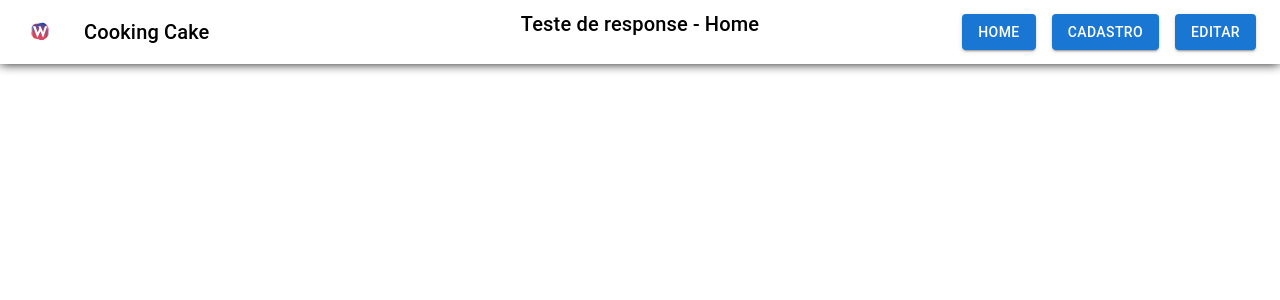
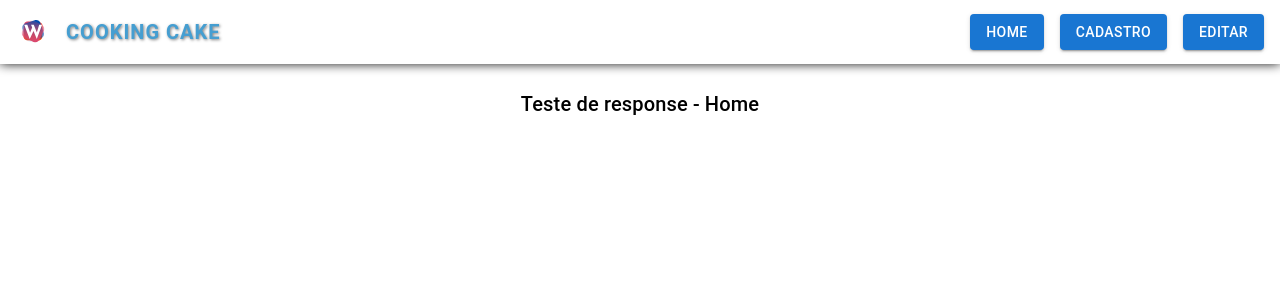
Before and after one commit to oZanella/projeto_windel_web_CRM, a React (Vite) app: page /home in a window 1280 px wide. Shown: the top 300 px of the page. Built offline with nearby package versions, Linux system fonts and the light colour scheme; no server answers.

Commit message:
Executado ajustes de styles e organização

```diff
--- a/package.json
+++ b/package.json
@@ -12,6 +12,7 @@
   "dependencies": {
     "@emotion/react": "^11.13.0",
     "@emotion/styled": "^11.13.0",
+    "@mui/icons-material": "^5.16.7",
     "@mui/material": "^5.16.7",
     "axios": "^1.7.4",
     "react": "^18.3.1",
--- a/src/App.jsx
+++ b/src/App.jsx
@@ -7,9 +7,11 @@ import './style/GlobalStyles.css'
 export function App() {
 
   return (
-    <Box>
+    <Box sx={{ p: { xs: 2, sm: 3 }, marginTop: { xs: 8, sm: 8} }}>
       <Header />
-      <Outlet />
+      <Box >
+        <Outlet />
+      </Box>
     </Box>
   );
 }
--- a/src/components/Header.jsx
+++ b/src/components/Header.jsx
@@ -1,53 +1,77 @@
+import { AppBar, Toolbar, Typography, Box, Button, IconButton, Grid } from '@mui/material';
+import Logo from '../image/LogoWindel.svg';
+import { Link } from 'react-router-dom';
 import React from 'react';
-import { AppBar, Toolbar, Typography, Box, Button, IconButton, Grid } from '@mui/material';
-import { Link } from 'react-router-dom';
-import Logo from '../image/LogoWindel.svg';
 
 export const Header = () => {
   return (
     <AppBar
       position="fixed"
       sx={{
+        width: '100%',                                                                      // Garante que o AppBar ocupe toda a largura da tela
         backgroundColor: 'var(--LigthGray)',
         boxShadow: '0px 0.01px 11px var(--secondary)',
-        width: '100%', // Garante que o AppBar ocupe toda a largura da tela
       }}
     >
       <Toolbar
         sx={{
           display: 'flex',
-          flexDirection: { xs: 'column', sm: 'row' }, // Coluna em dispositivos móveis, linha em telas maiores
+          textAlign: 'left',
           alignItems: 'center',
-          justifyContent: 'space-between', // Espaço entre logo, título e botões
-          textAlign: { xs: 'center', sm: 'left' }, // Centraliza o texto em dispositivos móveis
+          padding: { xs: '0px', sm: '0px' },                                                 // Padding constante
+          flexDirection: { xs: 'row', sm: 'row' },
+          justifyContent: { xs: 'flex-start', sm: 'space-between' },
+          height: { xs: '64px', sm: '64px' },                                                // Define a altura constante em todas as resoluções
+          minHeight: { xs: '64px', sm: '64px' },                                             // Garante a altura mínima constante
         }}
       >
-        {/* Logo da esquerda */}
+
+        {/* Logo da principal */}
         <IconButton
+          to={`/home`}
           edge="start"
+          sx={{
+            ml: { xs: 0 },
+            cursor: 'default'
+          }}
+          component={Link}
           aria-label="logo"
-          sx={{ mr: 2, mb: { xs: 2, sm: 0 } }} // Margin-bottom para dispositivos móveis
-          component={Link}
-          to={`/home`}
         >
-          <img src={Logo} alt="Logo" style={{ width: '40px', height: '40px' }} />
+          <img src={Logo} alt="Logo" style={{ width: '50px', height: '40px' }} />
         </IconButton>
 
-        {/* Título do centro */}
-        <Typography variant="h6" sx={{ flexGrow: 1, mb: { xs: 2, sm: 0 } }}>
+          {/* Titulo da pagina */}
+
+        <Typography
+          variant="h6"
+          sx={{
+            flexGrow: 1,
+            cursor: 'default',
+            display: { xs: 'none', sm: 'block' },                                           // Esconde o título em resoluções menores que 600px
+            color: 'var(--FontHeader)',
+            fontWeight: 'bold',                                                             // Deixa o texto em negrito para dar mais destaque
+            letterSpacing: '0.05em',                                                        // Espaçamento entre as letras
+            textTransform: 'uppercase',                                                     // Texto em letras maiúsculas
+            textShadow: '1px 1px 3px rgba(0,0,0,0.5)',                                      // Adiciona sombra
+            fontFamily: 'Roboto, sans-serif',                                               // Utiliza uma fonte profissional e moderna
+          }}
+        >
+
           Cooking Cake
         </Typography>
 
         {/* Botões da direita */}
         <Box
           sx={{
+            mr: { xs: 0, sm: 2 },
+            gap: 2,
             display: 'flex',
-            gap: 2,
+            cursor: 'pointer',
+            flexGrow: { xs: 1, sm: 0 },                                                     //Ocupa o espaço restante
+            justifyContent: { xs: 'center' },
             flexDirection: { xs: 'row', sm: 'row' },
             alignItems: { xs: 'center', sm: 'flex-end' },
-            '& .MuiButton-root': {
-              color: 'var(--primary)', // Define a cor do texto dos botões
-            },
+            '& .MuiButton-root': { color: 'var(--primary)' },                               // Define a cor do texto dos botões
           }}
         >
           <Button variant="contained" component={Link} to={`/home`}>Home</Button>
--- a/src/routes/Home.jsx
+++ b/src/routes/Home.jsx
@@ -12,7 +12,7 @@ export const Home = () => {
 
     try {
 
-      const response = await axios.get("");
+      const response = await axios.get("https://teste-tecnico-front-api.up.railway.app/recipe");
 
       // https://jsonplaceholder.typicode.com/posts
       // https://teste-tecnico-front-api.up.railway.app/recipe
```
Also changed, not shown: 1 other file (tests, documents, lock files or other folders).
